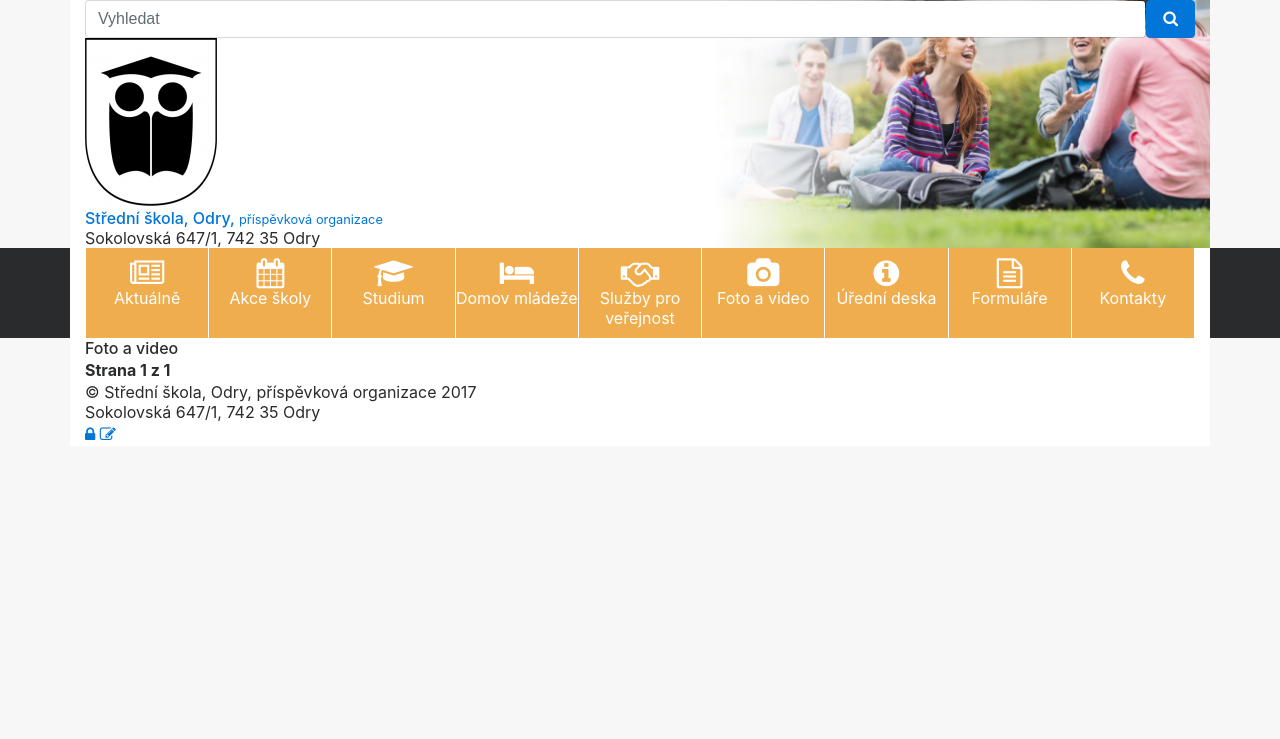
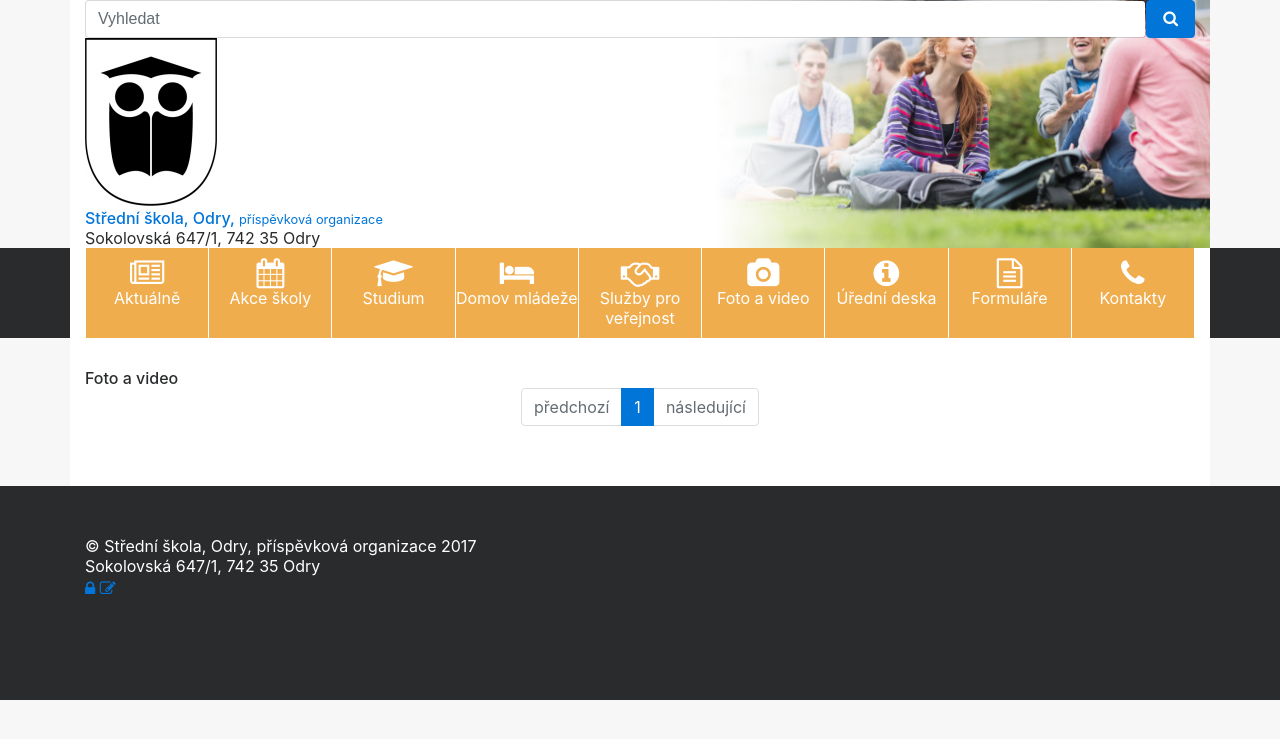
Before and after one commit to miro-junker/odry, a Django app: page /galerie/ in a window 1280 px wide. Shown: the top 739 px of the page. Run offline with Django 3.2, Linux system fonts and the light colour scheme; data that the repository does not hold is empty; some libraries are stand-ins or nearby versions.

Commit message:
bootstrap pagination

```diff
--- a/schoolapp/static/style/_components.sass
+++ /dev/null
@@ -1,12 +0,0 @@
-.pagination
-  +not-list
-  text-align: center
-  li
-    display: inline-block
-    width: 1.5em
-    height: 1.5em
-  .pagination__active
-    border: 1px solid gray
-    border-radius: 100%
-    a
-      text-decoration: none
--- a/schoolapp/static/style/_layout.sass
+++ b/schoolapp/static/style/_layout.sass
@@ -29,7 +29,7 @@ body
       &:hover
         text-decoration: none
 
-
-
-.footer
-  background: $color-bootstrapFaded
+.content
+  .container
+    padding-top: 30px
+    padding-bottom: 60px
--- /dev/null
+++ b/schoolapp/static/style/components/_footer.sass
@@ -0,0 +1,7 @@
+.footer
+  background: $color-bootstrapInverted
+  padding-top: 50px
+  padding-bottom: 100px
+  .container
+    background: $color-bootstrapInverted
+    color: white
--- /dev/null
+++ b/schoolapp/static/style/components/_news.sass
@@ -0,0 +1,5 @@
+.news
+    background: red
+    margin-bottom: 40px
+    img
+        max-width: 300px
--- a/schoolapp/static/style/index.css
+++ b/schoolapp/static/style/index.css
@@ -63,8 +63,9 @@ body {
       .nav ul a:hover {
         text-decoration: none; }
 
-.footer {
-  background: #F7F7F7; }
+.content .container {
+  padding-top: 30px;
+  padding-bottom: 60px; }
 
 .header .container {
   background: white url("/static/img/header1.jpg") right top no-repeat scroll;
@@ -88,7 +89,21 @@ body {
 .header--7 .container {
   background-image: url("/static/img/header7.jpg"); }
 
+.footer {
+  background: #292B2C;
+  padding-top: 50px;
+  padding-bottom: 100px; }
+  .footer .container {
+    background: #292B2C;
+    color: white; }
+
 .search form {
   display: flex; }
 
+.news {
+  background: red;
+  margin-bottom: 40px; }
+  .news img {
+    max-width: 300px; }
+
 /*# sourceMappingURL=index.css.map */
--- a/schoolapp/static/style/index.sass
+++ b/schoolapp/static/style/index.sass
@@ -4,10 +4,12 @@
 @import _base
 @import _layout
 //@import _typo
-//@import _components
 //@import _sections
 @import components/_header
+@import components/_footer
 @import components/_search
+@import components/_news
+
 
 .nav ul li a
   //font-size: 18px
--- a/schoolapp/templates/schoolapp/base.html
+++ b/schoolapp/templates/schoolapp/base.html
@@ -50,7 +50,7 @@
         </div>
     </nav>
 
-    <section class="section">
+    <section class="content">
         <div class="container">
             {% block content %}{% endblock %}
         </div>
--- a/schoolapp/templates/schoolapp/gallery.html
+++ b/schoolapp/templates/schoolapp/gallery.html
@@ -28,20 +28,30 @@
     {% endfor %}
 
 
-    <div class="pagination">
-        {% if gallery_list.has_previous %}
-            {% if gallery_list.previous_page_number == 1 %}
-                <a href="{% url 'gallery' %}">předchozí</a>
+    <ul class="pagination justify-content-center">
+            {% if gallery_list.has_previous %}
+                {% if gallery_list.previous_page_number == 1 %}
+                    <li class="page-item"><a class="page-link" href="{% url 'gallery' %}">předchozí</a></li>
+                {% else %}
+                    <li class="page-item"><a class="page-link" href="{% url 'gallery_page' page=gallery_list.previous_page_number %}">předchozí</a></li>
+                {% endif %}
             {% else %}
-                <a href="{% url 'gallery_page' page=gallery_list.previous_page_number %}">předchozí</a>
+                <li class="page-item disabled"><a class="page-link" href="{% url 'gallery' %}">předchozí</a></li>
             {% endif %}
-        {% endif %}
 
-        <strong>Strana {{ gallery_list.number }} z {{ gallery_list.paginator.num_pages }}</strong>
+            {% for page in gallery_list.paginator.page_range %}
+                {% if page == 1 %}
+                    <li class="page-item{% if page == gallery_list.number %} active{% endif %}"><a class="page-link" href="{% url 'gallery' %}">{{ page }}</a></li>
+                {% else %}
+                    <li class="page-item{% if page == gallery_list.number %} active{% endif %}"><a class="page-link" href="{% url 'gallery_page' page=page %}">{{ page }}</a></li>
+                {% endif %}
+            {% endfor %}
 
-        {% if gallery_list.has_next %}
-            <a href="{% url 'gallery_page' page=gallery_list.next_page_number %}">následující</a>
-        {% endif %}
-    </div>
+            {% if gallery_list.has_next %}
+                <li class="page-item"><a class="page-link" href="{% url 'gallery_page' page=gallery_list.next_page_number %}">následující</a></li>
+            {% else %}
+                <li class="page-item disabled"><a class="page-link" href="#">následující</a></li>
+            {% endif %}
+        </ul>
 
 {% endblock %}
--- a/schoolapp/views.py
+++ b/schoolapp/views.py
@@ -11,7 +11,7 @@ from .models import News, Event, Gallery, Page, File
 from .forms import NewsForm, EventForm, GalleryForm, PageForm, FileForm
 
 
-pagination_per_page = 8
+pagination_per_page = 7
 pagination_orphans = 1
 
 
```
Also changed, not shown: schoolapp/templates/schoolapp/news.html (+16 -6 lines), README.md, schoolapp/static/img/class.jpg (deleted), schoolapp/static/img/computer.jpg (deleted), schoolapp/static/img/football.jpg (deleted), schoolapp/static/img/globe.jpg (deleted), schoolapp/static/img/skiing.jpg (deleted), schoolapp/static/img/water.jpg (deleted), 1 other file.
